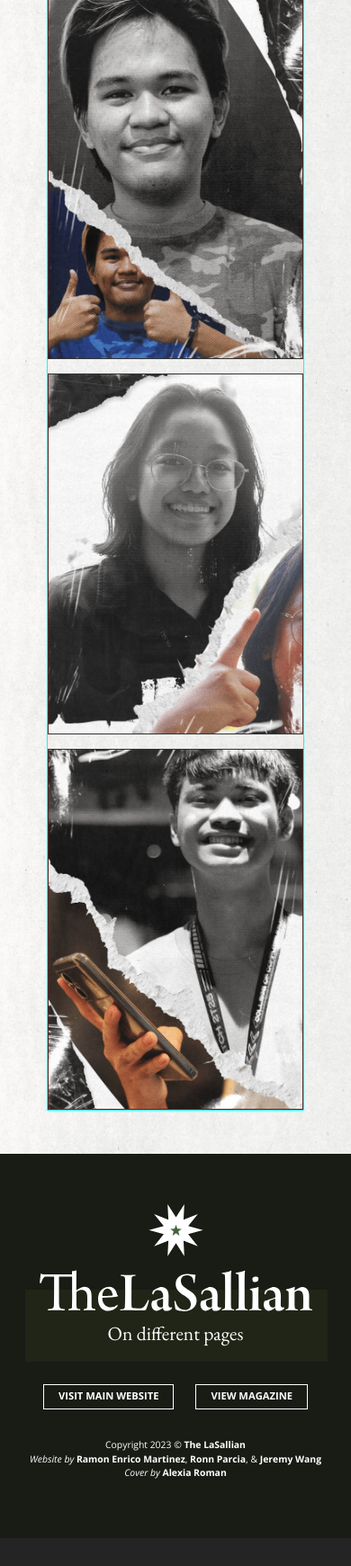
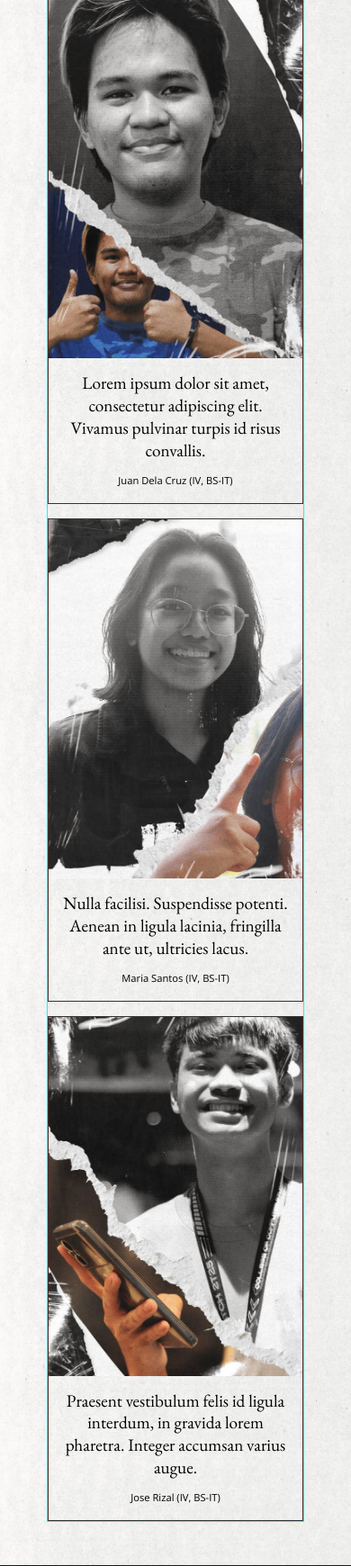
Before and after one commit to thelasallian/ge2023, a PHP site: page /vox-populi.php in a window 390 px wide. Shown: the part 788-2528 px from the top of the page at 90% size. Before the commit the page ends 2497 px from the top, so only its background shows below. Run offline with PHP 8.4, Linux system fonts and the light colour scheme.

Commit message:
Styles for quote on mobile

```diff
--- a/css/vox-populi-photos.css
+++ b/css/vox-populi-photos.css
@@ -134,6 +134,17 @@
         grid-column: 2 / 4;  /* Center columns of the 4-column grid */
 
     }
+
+    /* Details i.e. Quote and Byline Wrapper for MOBILE */
+    #vox-populi .details {
+        position: relative;
+        transform: translateY(0);
+        height: auto;
+
+        background: none;
+        color: black;
+        text-align: center;
+    }
 }
 
 @media screen and (max-width: 510px) {
```
